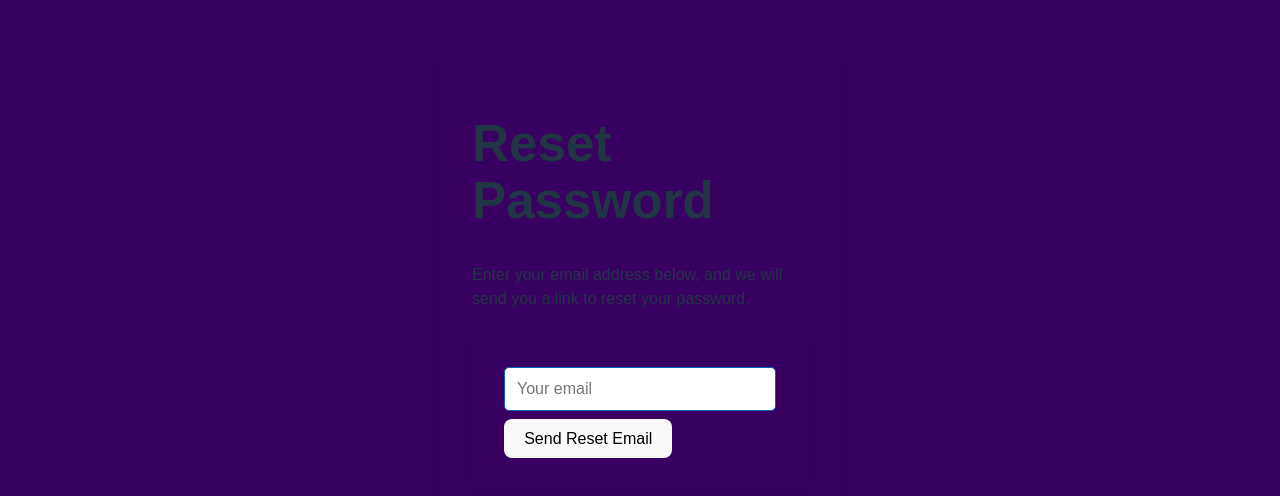
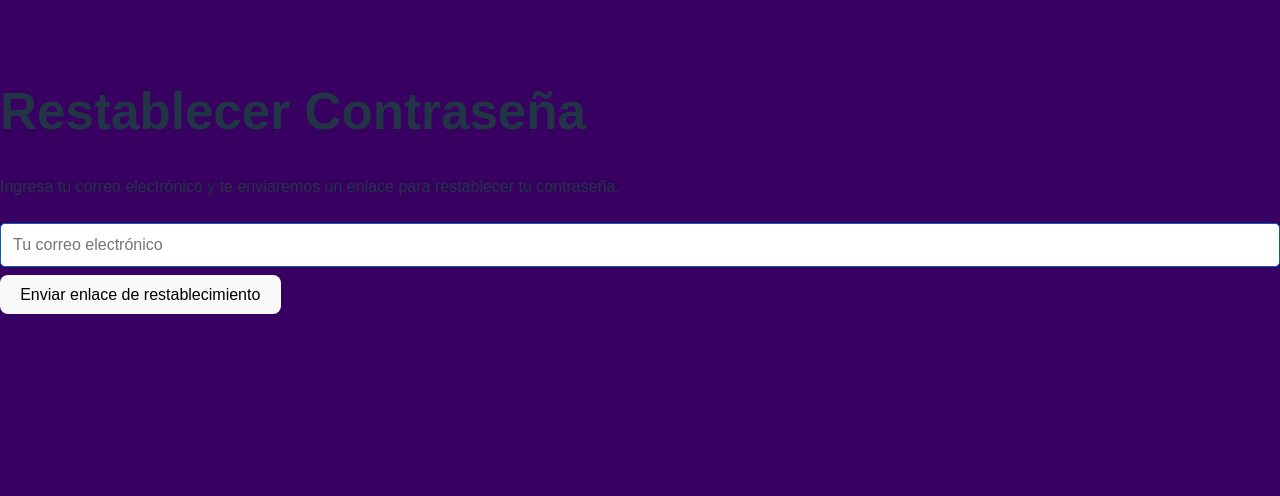
Before and after one commit to SNxRed/Active_Pulse, a React (Vite) app: page /forgot-password in a window 1280 px wide. Shown: the top 496 px of the page. Built offline with nearby package versions, Linux system fonts and the light colour scheme; no server answers.

Commit message:
Update ForgotPassword.jsx

```diff
--- a/src/ForgotPassword.jsx
+++ b/src/ForgotPassword.jsx
@@ -24,36 +24,31 @@ export default function ForgotPassword() {
   };
 
   return (
-    <div className="row flex flex-center">
-      <div className="col-6 form-widget">
-        <h1 className="header">Reset Password</h1>
+    <div className="form-container">
+      <h1>Restablecer Contraseña</h1>
       {message ? (
         <p className="description">{message}</p>
       ) : (
         <>
           <p className="description">
-              Enter your email address below, and we will send you a link to reset your password.
+            Ingresa tu correo electrónico y te enviaremos un enlace para restablecer tu contraseña.
           </p>
-            <form className="form-widget" onSubmit={handlePasswordReset}>
-              <div>
+          <form onSubmit={handlePasswordReset}>
             <input
               className="inputField"
               type="email"
-                  placeholder="Your email"
+              placeholder="Tu correo electrónico"
               value={email}
               required
               onChange={(e) => setEmail(e.target.value)}
             />
-              </div>
-              <div>
-                <button className={'button block'} disabled={loading}>
-                  {loading ? <span>Loading</span> : <span>Send Reset Email</span>}
+            <button className="button" disabled={loading}>
+              {loading ? <span>Cargando...</span> : <span>Enviar enlace de restablecimiento</span>}
             </button>
-              </div>
           </form>
         </>
       )}
     </div>
-    </div>
   );
+
 }
```
Lines whose indentation alone changed are shown as unchanged.
